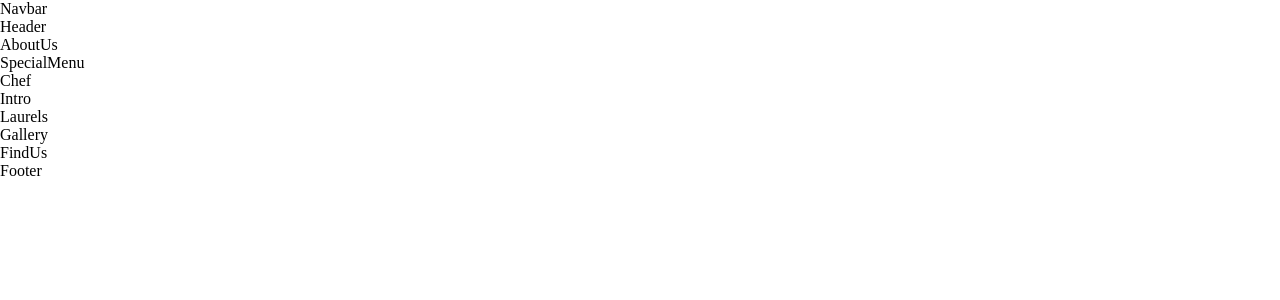
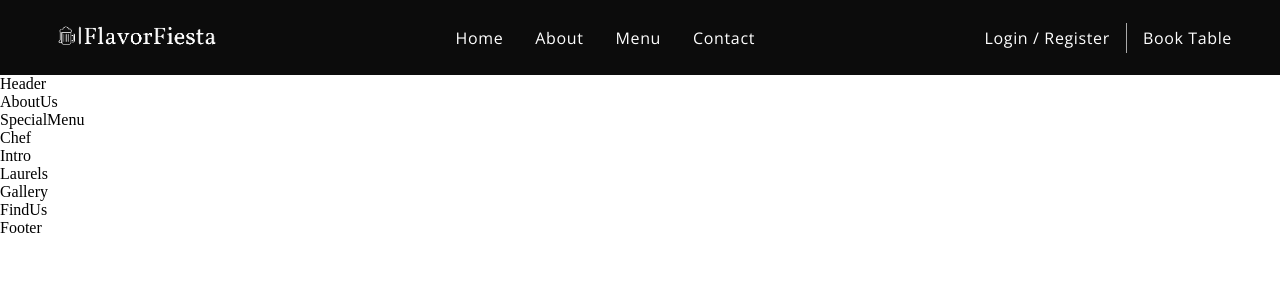
Before and after one commit to Ritam91/restaurent_website_using_reactjs, a React (Create React App) app: page / in a window 1280 px wide. Shown: the top 300 px of the page. Built offline with nearby package versions, Linux system fonts and the light colour scheme; a web font is replaced by a local one.

Commit message:
Navbar Completed

```diff
--- a/src/components/Navbar/Navbar.css
+++ b/src/components/Navbar/Navbar.css
@@ -0,0 +1,133 @@
+.navbar{
+    width: 100%;
+    display: flex;
+    justify-content: space-between;
+    align-items: center;
+    background: var(--color-black);
+    padding: 1rem 2rem;
+    height: 75px;
+}
+
+.navbar__logo{
+    justify-content: flex-start;
+    align-items: center;
+}
+
+.navbar__logo img{
+    width: 150px;
+}
+
+.navbar__links{
+    flex: 1;
+    display: flex;
+    justify-content: center;
+    align-items: center;
+    list-style: none;
+
+}
+
+.navbar__links li{
+    margin: 0 1rem;
+    cursor: pointer;
+}
+
+.navbar__links li:hover{
+    color: var(--color-grey);
+}
+
+.navbar__login{
+    display: flex;
+    justify-content: flex-end;
+    align-items: center;
+}
+
+.navbar__login a{
+    margin: 0 1rem;
+    text-decoration: none;
+    transition: 0.5s ease;
+}
+
+.navbar__login a:hover{
+    border-bottom:1px solid var(--color-golden);
+}
+
+.navbar__login div{
+    width: 1px;
+    height: 30px;
+    background-color: var(--color-grey);
+}
+
+.navbar__smallscreen{
+    display: none;
+}
+
+.navbar__smallscreen-overlay{
+    position: fixed;
+    top: 0;
+    left: 0;
+    width: 100%;
+    height: 100vh;
+    background-color: var(--color-black);
+    transition: 0.5s ease;
+    flex-direction: column;
+    z-index: 5;
+
+}
+
+.navbar__smallscreen-overlay .overlay__close{
+    font-size: 27px;
+    color: var(--color-golden);
+    cursor: pointer;
+    position: absolute;
+    top: 20px;
+    right: 20px;
+}
+
+.navbar__smallscreen-links {
+    list-style: none;
+}
+
+.navbar__smallscreen-links li{
+    margin: 2rem;
+    cursor: pointer;
+    color: var(--color-golden);
+    font-size: 2rem;
+    text-align: center;
+    font-family: var(--font-base);
+}
+
+.navbar__smallscreen-links li:hover{
+    color: var(--color-white);
+}
+
+@media screen and (max-width:2000px) {
+    .navbar__logo img{
+        width: 210px;
+    }
+}
+
+@media screen and (max-width : 1150px) {
+    .navbar__links{
+        display: none;
+    }
+
+    .navbar__smallscreen{
+        display: flex;
+    }
+}
+
+@media screen and (max-width:650px) {
+    .navbar{
+        padding: 1rem;
+    }
+
+    .navbar__login{
+        display: none;
+    }
+
+    .navbar__logo img{
+        width: 110px;
+        scale: 2;
+        margin-left: 2rem;
+    }
+}
--- a/src/components/Navbar/Navbar.jsx
+++ b/src/components/Navbar/Navbar.jsx
@@ -1,11 +1,78 @@
-import React from 'react';
+import React, { useState } from "react";
+import { GiHamburgerMenu } from "react-icons/gi";
+import { MdOutlineRestaurantMenu } from "react-icons/md";
+import images from "../../constants/images";
+import "./Navbar.css";
 
-import './Navbar.css';
+const Navbar = () => {
+  const [toggleMenu, seToggleMenu] = useState(false);
 
-const Navbar = () => (
-  <div>
-    Navbar
-  </div>
-);
+  return (
+    <nav className="navbar">
+      <div className="navbar__logo">
+        <img src={images.flavorfiesta} alt="flavorfiesta logo" />
+      </div>
+
+      <ul className="navbar__links">
+        <li className="p__opensans">
+          <a href="#home">Home</a>
+        </li>
+        <li className="p__opensans">
+          <a href="#about">About</a>
+        </li>
+        <li className="p__opensans">
+          <a href="#menu">Menu</a>
+        </li>
+        <li className="p__opensans">
+          <a href="#contact">Contact</a>
+        </li>
+      </ul>
+
+      <div className="navbar__login">
+        <a href="#login" className="p__opensans">
+          Login / Register
+        </a>
+        <div />
+        <a href="/" className="p__opensans">
+          Book Table
+        </a>
+      </div>
+
+      <div className="navbar__smallscreen">
+        <GiHamburgerMenu
+          color="#fff"
+          fontSize={27}
+          onClick={() => seToggleMenu(true)}
+        />
+
+        {toggleMenu && (
+          <div className="navbar__smallscreen-overlay flex__center slide__bottom">
+            <MdOutlineRestaurantMenu
+              fontSize={27}
+              color="#fff"
+              className="overlay__close"
+              onClick={() => seToggleMenu(false)}
+            />
+
+            <ul className="navbar__smallscreen-links">
+              <li className="p__opensans">
+                <a href="#home">Home</a>
+              </li>
+              <li className="p__opensans">
+                <a href="#about">About</a>
+              </li>
+              <li className="p__opensans">
+                <a href="#menu">Menu</a>
+              </li>
+              <li className="p__opensans">
+                <a href="#contact">Contact</a>
+              </li>
+            </ul>
+          </div>
+        )}
+      </div>
+    </nav>
+  );
+};
 
 export default Navbar;
--- a/src/constants/images.js
+++ b/src/constants/images.js
@@ -19,7 +19,7 @@ import award03 from '../assets/award03.png';
 import award05 from '../assets/award05.png';
 import sign from '../assets/sign.png';
 import quote from '../assets/quote.png';
-import gericht from '../assets/gericht.png';
+import flavorfiesta from '../assets/flavorfiesta.png';
 
 export default {
   bg,
@@ -43,5 +43,5 @@ export default {
   award05,
   sign,
   quote,
-  gericht,
+  flavorfiesta,
 };
```
Also changed, not shown: src/assets/flavorfiesta.png (added), src/assets/gericht.png (deleted).
